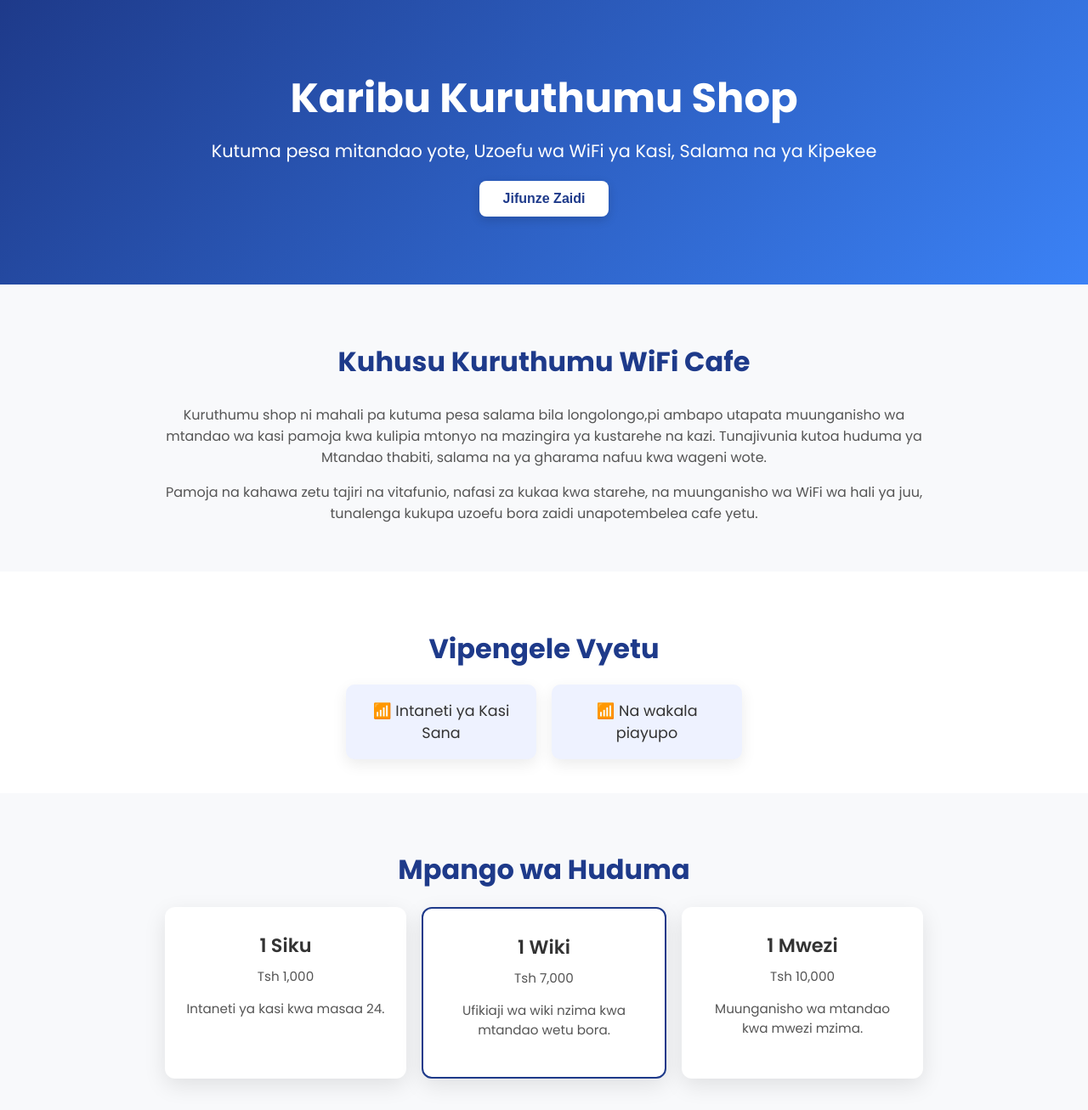
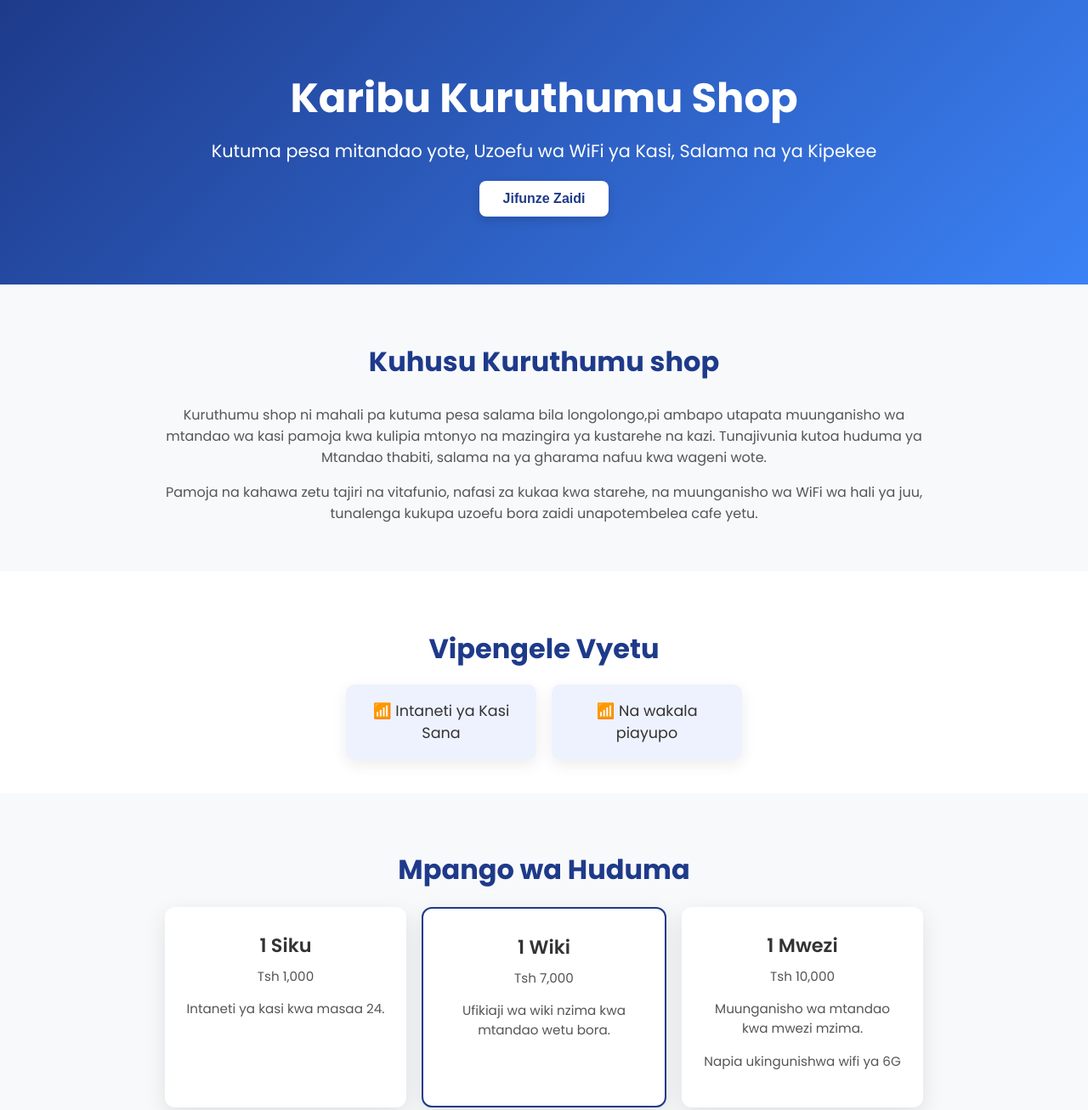
Before and after one commit to Abuurajabu-cyber/wifi-site, a plain HTML site: page index.html in a window 1280 px wide. Shown: the top 1307 px of the page at 85% size. Drawn offline with Linux system fonts and the light colour scheme.

Commit message:
Update index.html

```diff
--- a/index.html
+++ b/index.html
@@ -20,7 +20,7 @@
   </header>
 
   <section id="about" class="about">
-    <h2>Kuhusu Kuruthumu WiFi Cafe</h2>
+    <h2>Kuhusu Kuruthumu shop</h2>
     <p>
       Kuruthumu shop ni mahali pa kutuma pesa salama bila longolongo,pi ambapo utapata muunganisho wa mtandao wa kasi pamoja kwa kulipia mtonyo na mazingira ya kustarehe na kazi. Tunajivunia kutoa huduma ya Mtandao thabiti, salama na ya gharama nafuu kwa wageni wote.
     </p>
@@ -54,6 +54,7 @@
         <h3>1 Mwezi</h3>
         <p class="price">Tsh 10,000</p>
         <p>Muunganisho wa mtandao kwa mwezi mzima.</p>
+        <p>Napia ukingunishwa wifi ya 6G</p>
       </div>
     </div>
   </section>
```
